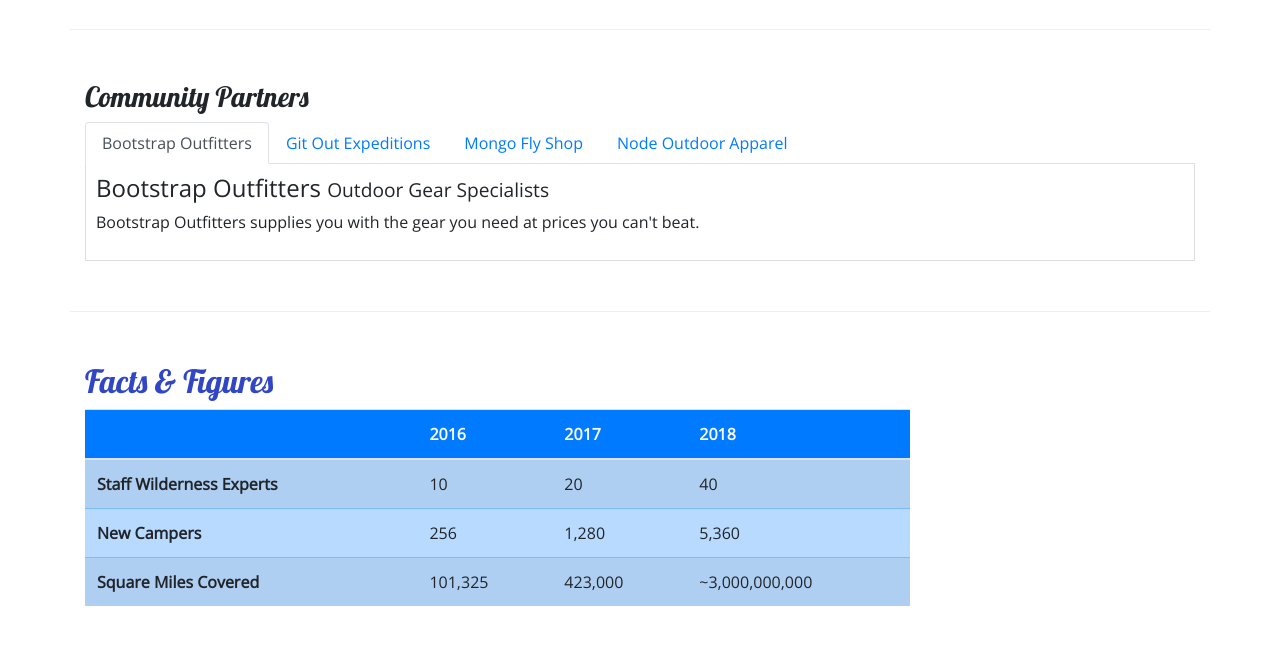
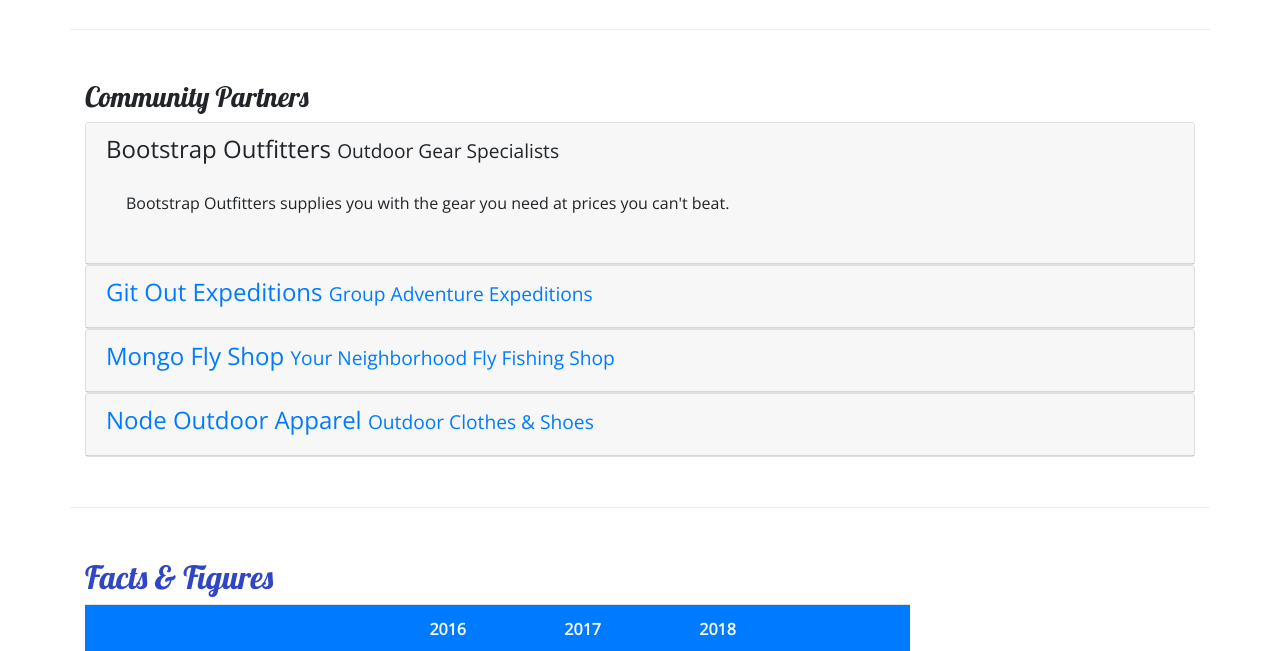
Before and after one commit to mbayas21/nucampsite, a website: page aboutus.html in a window 1280 px wide. Shown: the part 780-1431 px from the top of the page. Drawn offline with nearby package versions, Linux system fonts and the light colour scheme.

Commit message:
Accordion

```diff
--- a/aboutus.html
+++ b/aboutus.html
@@ -99,7 +99,8 @@
         <div class="row row-content">
             <div class="col">
                 <h3>Community Partners</h3>
-                <ul class="nav nav-tabs">
+                <!-- TABS -->
+                <!-- <ul class="nav nav-tabs">
                     <li class="nav-item">
                         <a class="nav-link active" href="#bootstrap" role="tab" data-toggle="tab">Bootstrap Outfitters</a>
                     </li>
@@ -129,6 +130,65 @@
                     <div role="tab-panel" class="tab-pane fade" id="node">
                         <h4>Node Outdoor Apparel <small>Outdoor Clothes & Shoes</small></h4>
                         <p class="d-none d-sm-block">From polar fleeces to swimsuits, hiking boots to waders, a visit to Node will be sure to get you covered.</p>
+                    </div>
+                </div> -->
+                <!-- ACCORDIONS -->
+                <div id="accordion">
+                    <div class="card">
+                        <div role="tab" class="card-header">
+                            <h4>
+                                <a data-toggle="collapse" data-target="#bootstrap">
+                                    Bootstrap Outfitters <small>Outdoor Gear Specialists</small>
+                                </a>
+                            </h4>
+                            <div class="collapse show" id="bootstrap" data-parent="#accordion">
+                                <div class="card-body">
+                                    <p class="d-none d-sm-block">Bootstrap Outfitters supplies you with the gear you need at prices you can't beat.</p>
+                                </div>
+                            </div>
+                        </div>
+                    </div>
+                    <div class="card">
+                        <div role="tab" class="card-header">
+                            <h4>
+                                <a class="collapsed" data-toggle="collapse" data-target="#git">
+                                    Git Out Expeditions <small>Group Adventure Expeditions</small>
+                                </a>
+                            </h4>
+                            <div class="collapse" id="git" data-parent="#accordion">
+                                <div class="card-body">
+                                    <p class="d-none d-sm-block">Join Git Out Expeditions to explore new horizons with a group of other adventurers!</p>
+                               </div>
+                            </div>
+                        </div>
+                    </div>
+                    <div class="card">
+                        <div role="tab" class="card-header">
+                            <h4>
+                                <a class="collapsed" data-toggle="collapse" data-target="#mongo">
+                                    Mongo Fly Shop <small>Your Neighborhood Fly Fishing Shop</small>
+                                </a>
+                            </h4>
+                            <div class="collapse" id="mongo" data-parent="#accordion">
+                                <div class="card-body">
+                                    <p class="d-none d-sm-block">Need a new fishing pole, a tacklebox, or flies of all kinds? Stop by Mongo Fly Shop.</p>
+                                </div>
+                            </div>
+                        </div>
+                    </div>
+                    <div class="card">
+                        <div role="tab" class="card-header">
+                            <h4>
+                                <a class="collapsed" data-toggle="collapse" data-target="#node">
+                                    Node Outdoor Apparel <small>Outdoor Clothes & Shoes</small>
+                                </a>
+                            </h4>
+                            <div class="collapse" id="node" data-parent="#accordion">
+                                <div class="card-body">
+                                    <p class="d-none d-sm-block">From polar fleeces to swimsuits, hiking boots to waders, a visit to Node will be sure to get you covered.</p>
+                                </div>
+                            </div>
+                        </div>
                     </div>
                 </div>
             </div>
```
